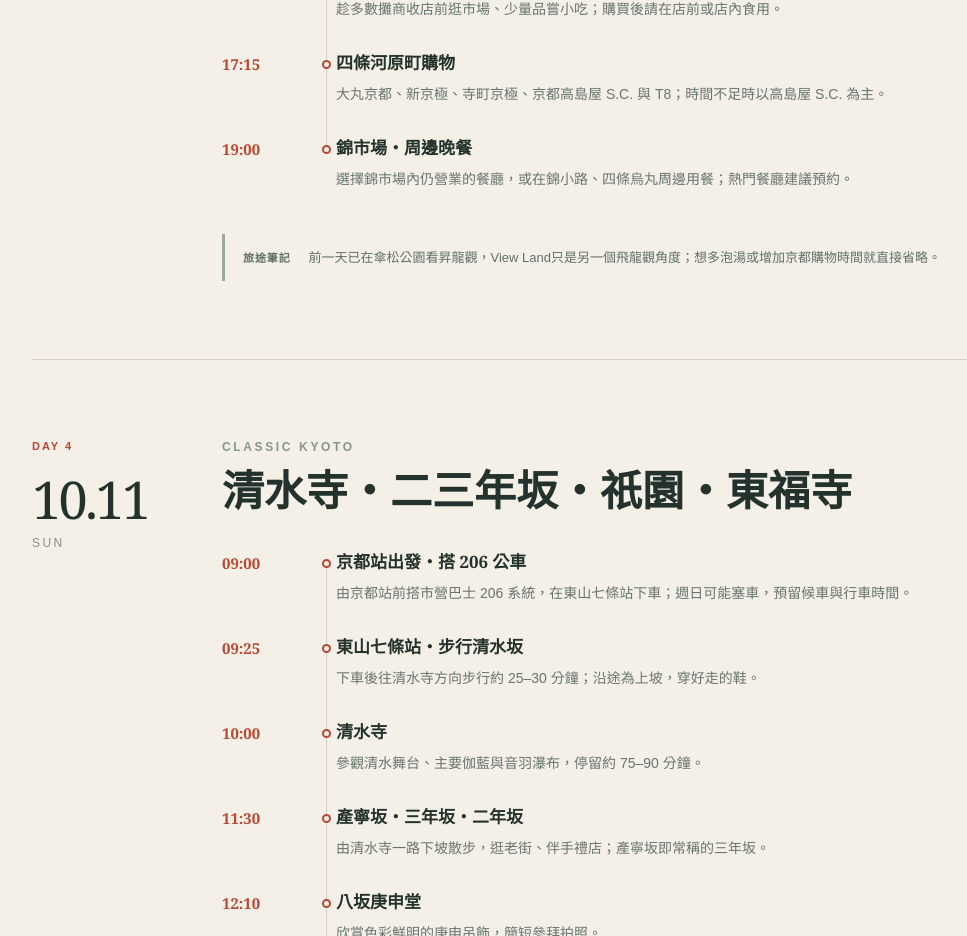
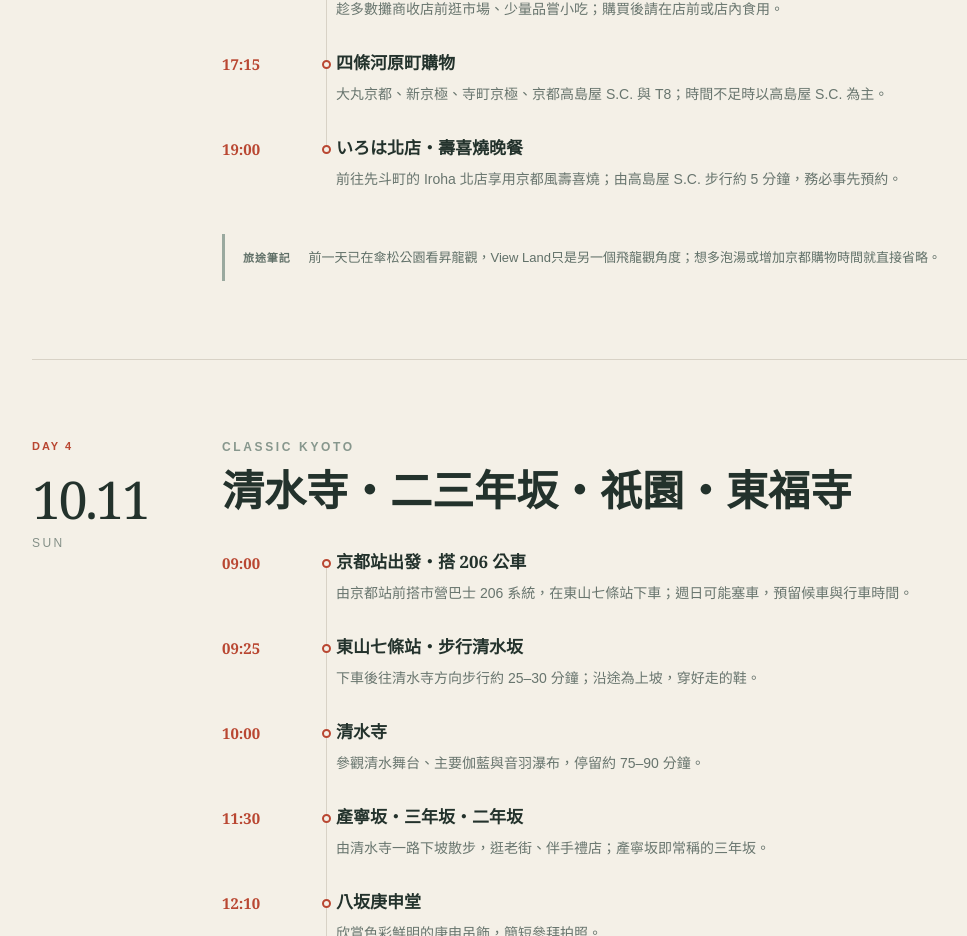
Before and after one commit to You-Sz/kyoto-2026-autumn, a Next.js app: page / in a window 1280 px wide. Shown: the part 4000-4936 px from the top of the page, without its empty margins (48-1015 px from the left). Built offline with nearby package versions, Linux system fonts and the light colour scheme.

Commit message:
Set Iroha Kitamise dinner on October 10

```diff
--- a/app/page.tsx
+++ b/app/page.tsx
@@ -49,7 +49,7 @@ const days = [
       ["14:30", "回到京都站", "實際時間依特急班次調整；入住 Hotel Vischio Kyoto 並領回大行李。"],
       ["15:30", "錦市場", "趁多數攤商收店前逛市場、少量品嘗小吃；購買後請在店前或店內食用。"],
       ["17:15", "四條河原町購物", "大丸京都、新京極、寺町京極、京都高島屋 S.C. 與 T8；時間不足時以高島屋 S.C. 為主。"],
-      ["19:00", "錦市場・周邊晚餐", "選擇錦市場內仍營業的餐廳，或在錦小路、四條烏丸周邊用餐；熱門餐廳建議預約。"],
+      ["19:00", "いろは北店・壽喜燒晚餐", "前往先斗町的 Iroha 北店享用京都風壽喜燒；由高島屋 S.C. 步行約 5 分鐘，務必事先預約。"],
     ],
     note: "前一天已在傘松公園看昇龍觀，View Land只是另一個飛龍觀角度；想多泡湯或增加京都購物時間就直接省略。",
   },
```
